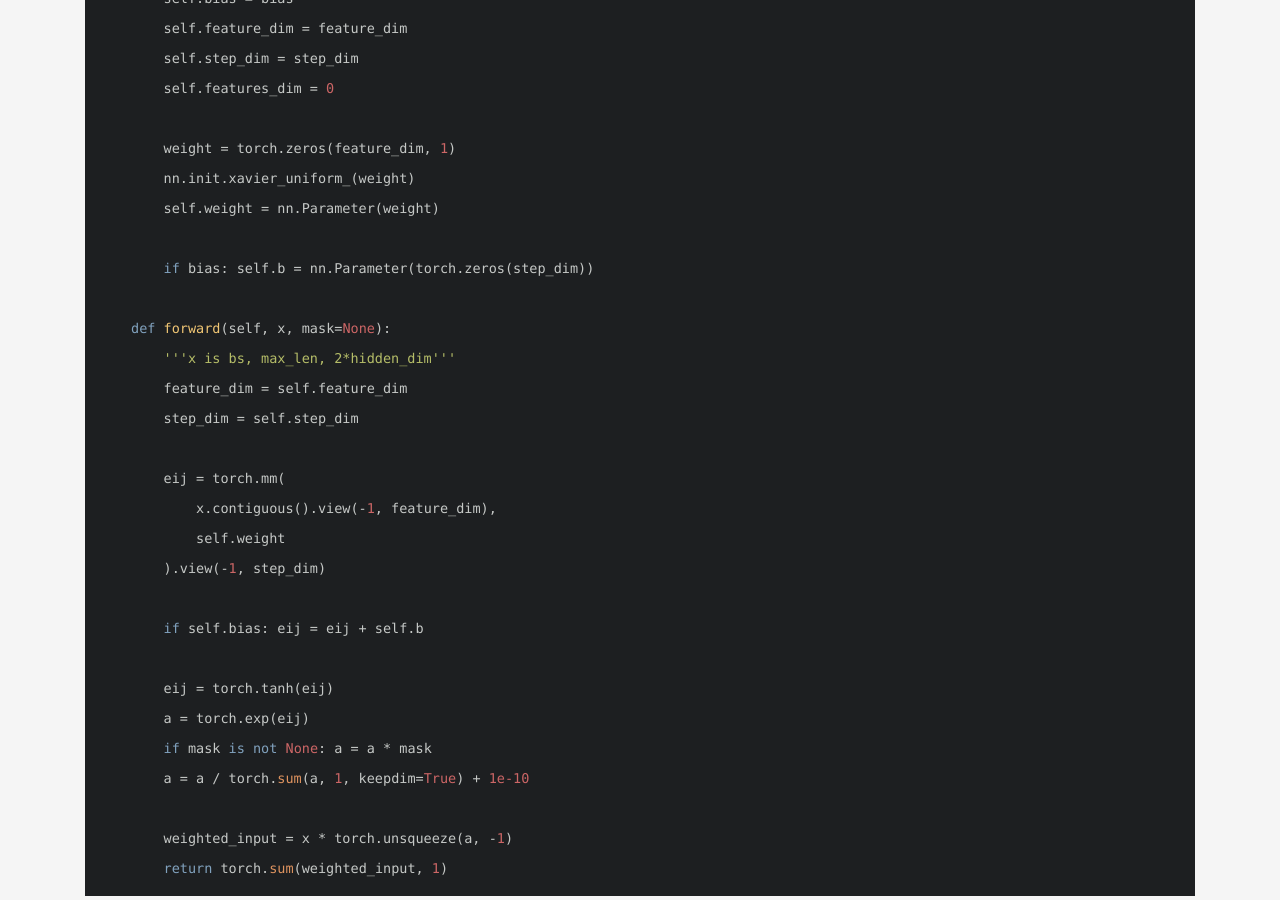
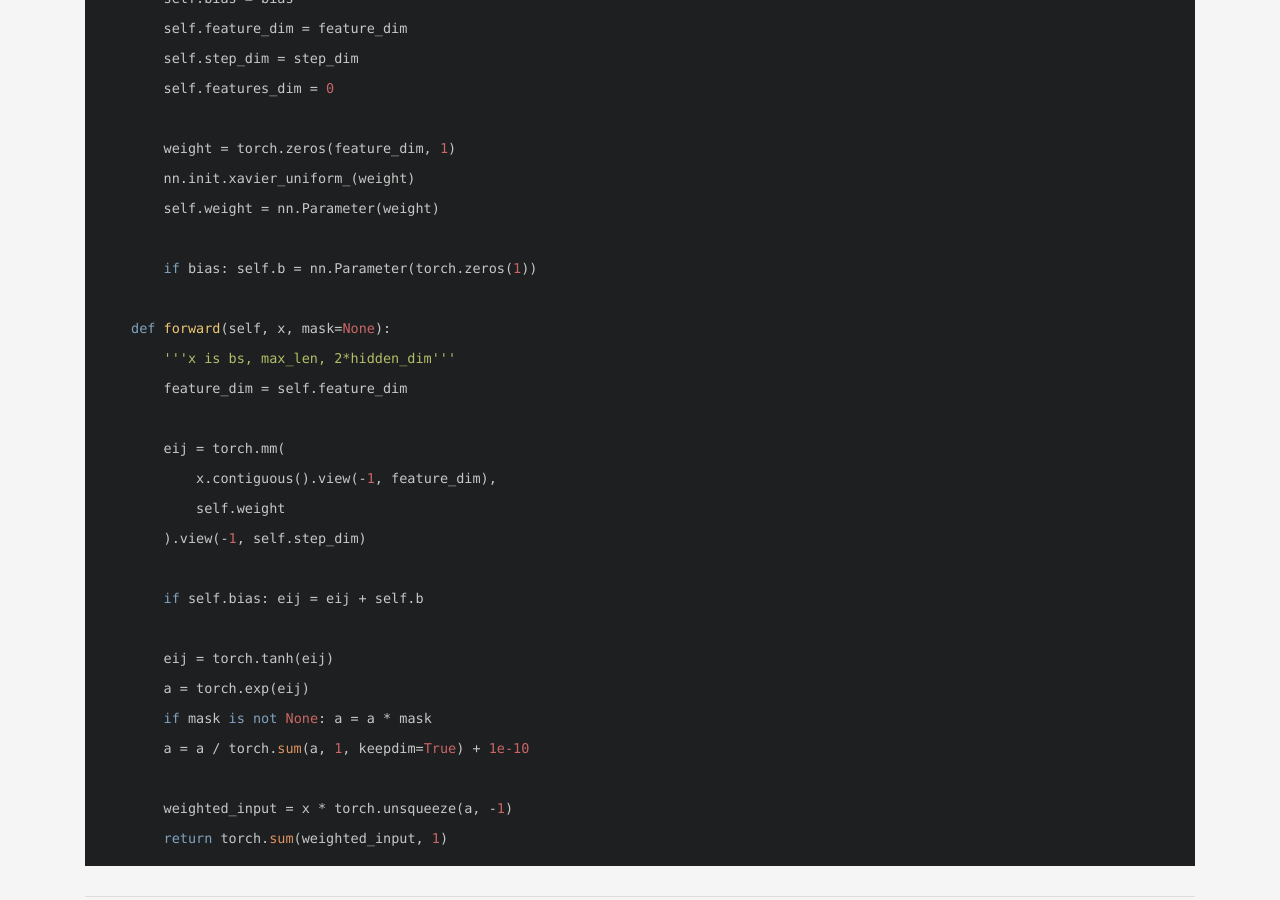
Before and after one commit to maw501/maw501.github.io, a Jekyll site: the page built from _posts/General/2019-01-09-simple-attention.md, in a window 1280 px wide and 900 px high, scrolled down 8860 px. Built offline with Jekyll 4.4.1, drawn with Linux system fonts in a browser that asks for light colours; nearby versions of some CDN libraries; some web fonts are replaced; formulas are drawn with MathJax 3; comment, search, counter and statistics services are not loaded.

Commit message:
attention correction

```diff
--- a/_layouts/page.html
+++ b/_layouts/page.html
@@ -64,5 +64,8 @@
         hljs.initHighlightingOnLoad();
     </script>
     <script src="{{ site.baseurl }}/lib/site.js"></script>
+    {% if jekyll.environment == 'production' %}
+    {% include analytics.html %}
+    {% endif %}
 </body>
 </html>
--- a/_posts/General/2019-01-09-simple-attention.md
+++ b/_posts/General/2019-01-09-simple-attention.md
@@ -241,17 +241,16 @@ class Attention(nn.Module):
         nn.init.xavier_uniform_(weight)
         self.weight = nn.Parameter(weight)
 
-        if bias: self.b = nn.Parameter(torch.zeros(step_dim))
+        if bias: self.b = nn.Parameter(torch.zeros(1))
 
     def forward(self, x, mask=None):
         '''x is bs, max_len, 2*hidden_dim'''
         feature_dim = self.feature_dim
-        step_dim = self.step_dim
 
         eij = torch.mm(
             x.contiguous().view(-1, feature_dim),
             self.weight
-        ).view(-1, step_dim)
+        ).view(-1, self.step_dim)
 
         if self.bias: eij = eij + self.b
 
```
